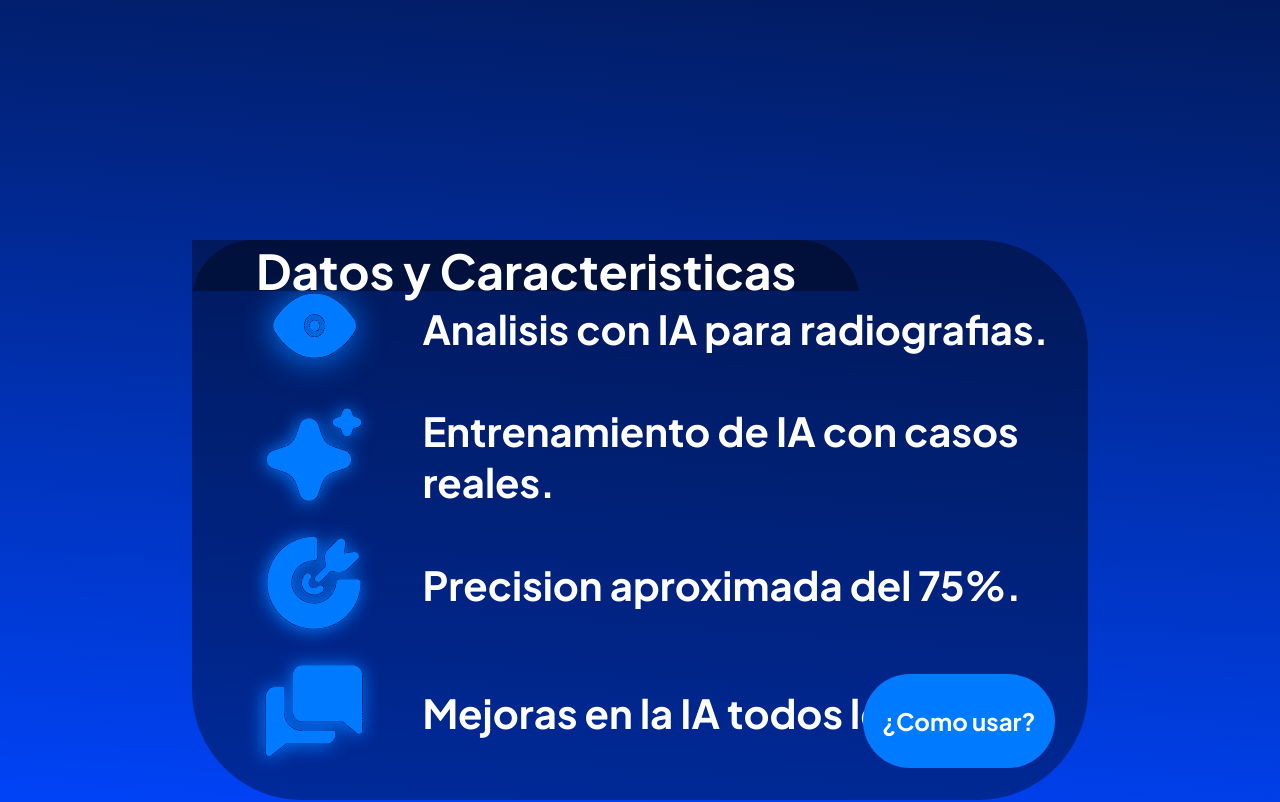
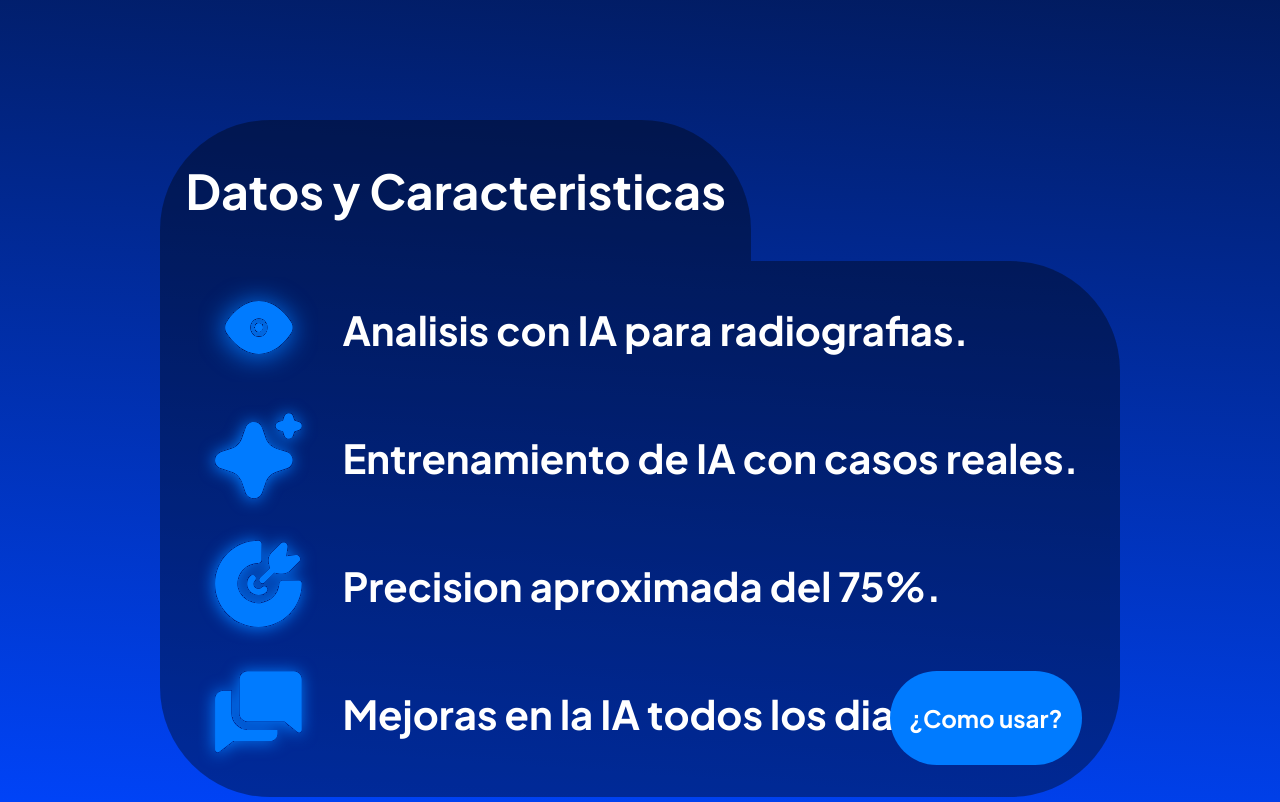
Before and after one commit to MatiasGrynfeld/Landing-Page-PipeEye, a React (Vite) app: page / in a window 1280 px wide. Shown: the part 680-1482 px from the top of the page. Built offline with nearby package versions, Linux system fonts and the light colour scheme.

Commit message:
fix caracteristicas

```diff
--- a/src/caracteristicas.jsx
+++ b/src/caracteristicas.jsx
@@ -5,6 +5,7 @@ export default function Caracteristicas() {
     return (
         <section className='caracteristicas-wrapper'>
             <div className='caracteristicas-container'>
+                <h2 className='caracteristicas-title'>Datos y Caracteristicas</h2>
                 <div className='caracteristicas-content'>
                     <CaracteristicasParte img="/resources/caracteristicas/caracteristica 1.svg">
                         Analisis con IA para radiografias.
@@ -18,8 +19,8 @@ export default function Caracteristicas() {
                     <CaracteristicasParte img="/resources/caracteristicas/caracteristica 4.svg">
                         Mejoras en la IA todos los dias.
                     </CaracteristicasParte>
+                    <button className='caracteristicas-button'>¿Como usar?</button>
                 </div>
-                <button className='caracteristicas-button'>¿Como usar?</button>
             </div>
         </section>
     );
--- a/src/css/caracteristicas.css
+++ b/src/css/caracteristicas.css
@@ -3,49 +3,34 @@
     justify-content: center;
     align-items: center;
     width: 100%;
-    height: 100vh;
 }
 
 .caracteristicas-container {
     position: relative;
-    width: 70vw;
-    height: 70vh;
-    border-radius: 0 110px 110px 110px;
-    background-color: rgba(0, 0, 0, 0.37);
-
+    width: 75%;
+    height: 100%;
 }
 
-.caracteristicas-container::before {
-    content: "Datos y Caracteristicas";
-    position: absolute;
-    width: auto;
-    padding: 0 5vw;
+.caracteristicas-title {
+    padding: 5vh 2vw;
+    width: fit-content;
     border-radius: 110px 110px 0 0;
-    font-size: 6vh;
+    font-size: 3rem;
     font-weight: 700;
-    display: flex;
-    align-items: center;
-    justify-content: center;
-    text-align: center;
-    background: inherit;
-    z-index: 2;
-    background: linear-gradient(
-        to bottom,
-        rgba(0, 0, 0, 0.37) 0%,
-        rgba(0, 0, 0, 0.37) 83%,
-        transparent 84%,
-        transparent 100%
-    );
+    background-color: rgba(0, 0, 0, 0.37);
 }
 
 .caracteristicas-content {
     position: relative;
+    padding: 1vh 0 3vh 3vw;
     z-index: 1;
+    gap: 0;
     width: 100%;
-    height: 100%;
     display: flex;
     flex-direction: column;
-    padding: 3vh 1vw;
+    border-radius: 0 110px 110px 110px;
+    background-color: rgba(0, 0, 0, 0.37);
+    gap: 1vh;
 }
 
 .caracteristicas-parte {
@@ -53,28 +38,31 @@
     flex-direction: row;
     align-items: center;
     justify-content: flex-start;
-    height: 25%;
     box-sizing: border-box;
 }
 
 .caracteristicas-parte-imagen {
-    height: 100%;
-    width: 100%;
-    max-width: 25%;
+    height: 120px;
+    width: 120px;
+    min-width: 120px;
+    margin-right: 1.5rem;
     object-fit: contain;
 }
 
 .caracteristicas-parte-texto-wrapper {
     flex: 1;
-    font-size: 5vh;
+    font-size: 2.5rem;
     font-weight: 700;
+    display: flex;
+    align-items: center;
+    justify-content: left;
 }
 
 .caracteristicas-button {
     z-index: 3;
     position: absolute;
     cursor: pointer;
-    right: 2.6vw;
+    right: 3vw;
     bottom: 4vh;
 
     display: flex;
@@ -82,7 +70,7 @@
     align-items: center;
 
     padding: 4vh 1.5vw;
-    font-size: 3vh;
+    font-size: 1.5rem;
     font-weight: 700;
     border-radius: 72px;
     background-color:#007BFF;
--- a/src/css/industrias.css
+++ b/src/css/industrias.css
@@ -9,7 +9,7 @@
     justify-content: center;
 }
 .industrias-title {
-    font-size: 7vh;
+    font-size: 3.5rem;
     font-weight: 700;
     display: flex;
     align-items: center;
@@ -42,7 +42,7 @@
 }
 
 .industrias-card-type {
-    font-size: 5vh;
+    font-size: 2.5rem;
     font-weight: 700;
     text-align: center;
     margin-bottom: 3vh;
@@ -62,7 +62,7 @@
 }
 
 .industrias-card-paragraph {
-    font-size: 3vh;
+    font-size: 1.5rem;
     text-align: center;
     font-weight: 500;
     width: 100%;
```
Also changed, not shown: caracteristicas.png (deleted).
